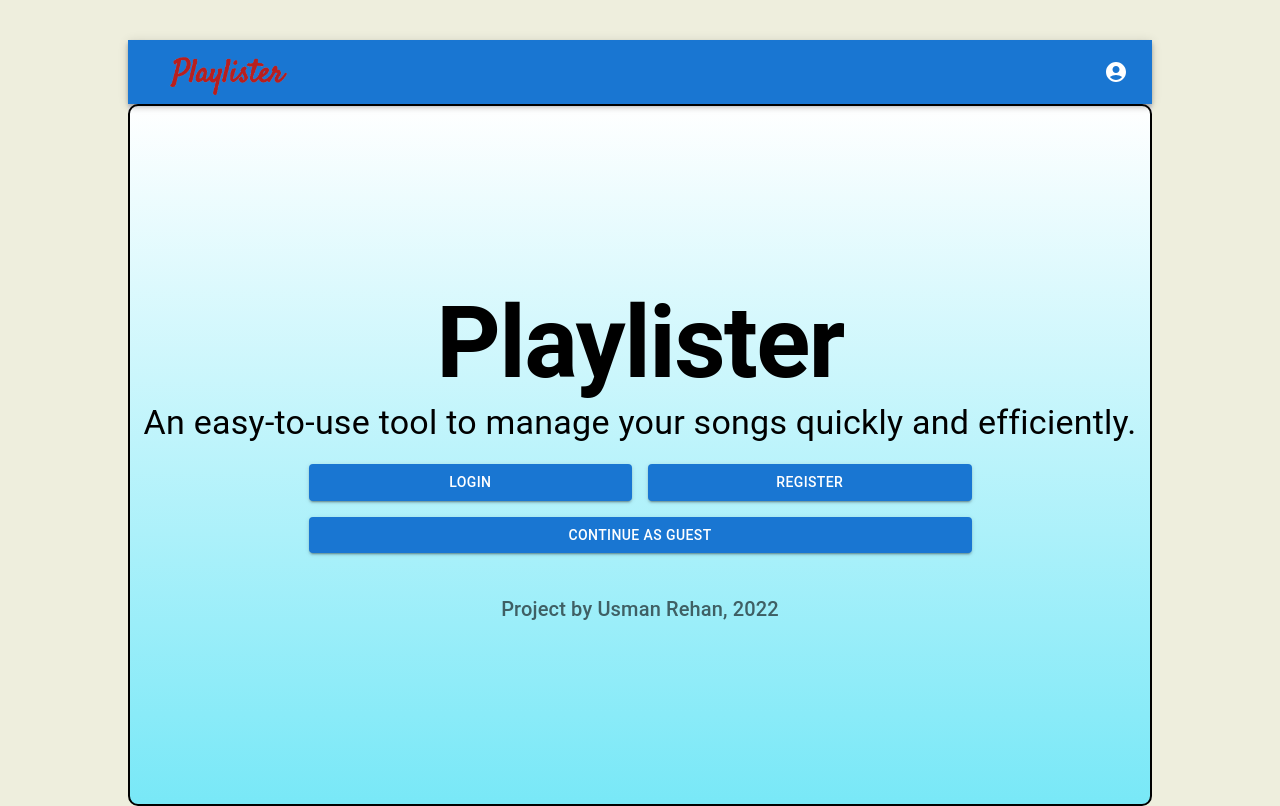
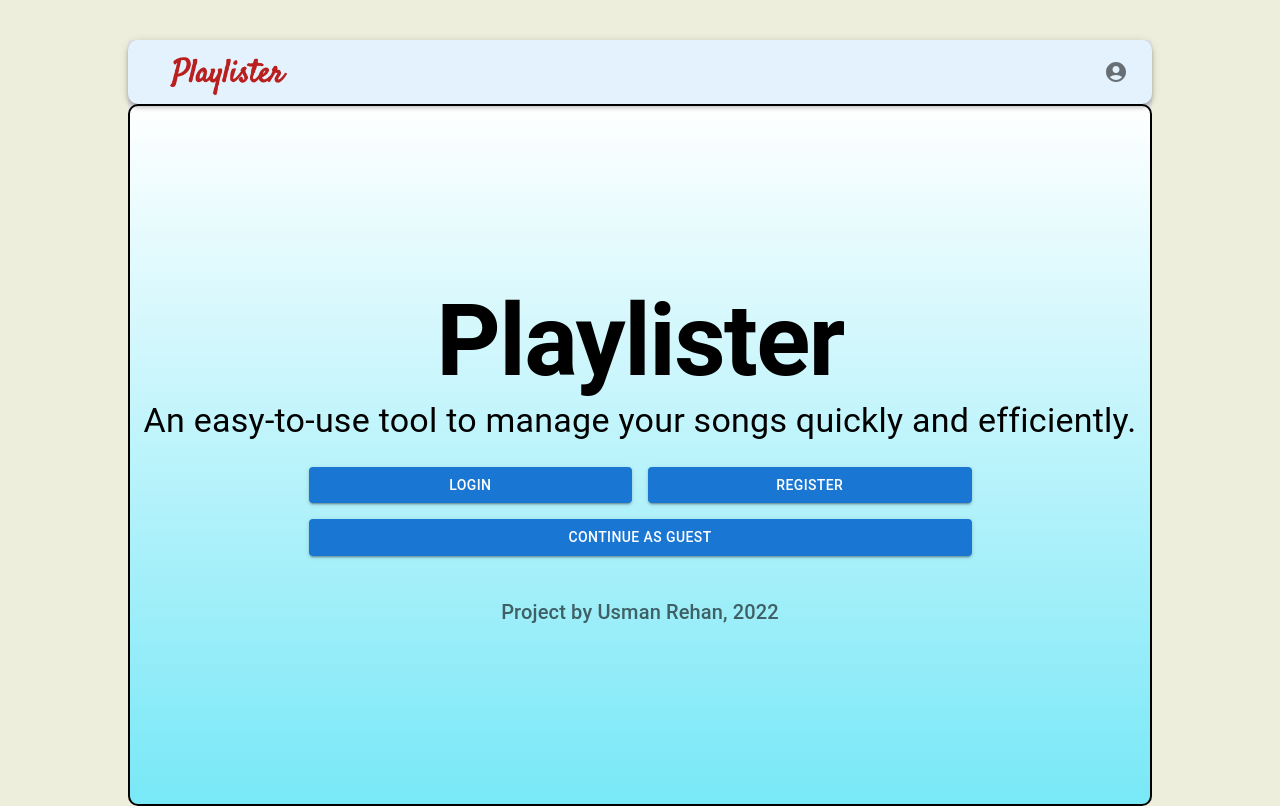
Before and after one commit to Usman54321/Playlister_Final, a React (Create React App) app in the folder client/: page / in a window 1280 px wide. Built offline with nearby package versions, Linux system fonts and the light colour scheme; no server answers; a web font is replaced by a local one.

Commit message:
Updating AppBar color

```diff
--- a/client/src/components/AppBanner.js
+++ b/client/src/components/AppBanner.js
@@ -113,7 +113,10 @@ export default function AppBanner() {
             sx={{ flexGrow: 1 }}
             style={{ display: 'flex', flexDirection: 'column' }}
         >
-            <AppBar position="static">
+            <AppBar
+            position="static"
+            style={{ backgroundColor: '#e3f2fd', borderRadius: '10px 10px 10px 10px' }}
+            >
                 <Toolbar>
                     <img
                         src="/playlister.png"
@@ -133,7 +136,7 @@ export default function AppBanner() {
                             aria-controls={menuId}
                             aria-haspopup="true"
                             onClick={handleProfileMenuOpen}
-                            color="inherit"
+                            color="#b1bfca"
                         >
                             {getAccountMenu(auth.loggedIn)}
                         </IconButton>
--- a/client/src/components/SplashScreen.js
+++ b/client/src/components/SplashScreen.js
@@ -21,7 +21,7 @@ export default function SplashScreen() {
                     {'Playlister'}
                 </Typography>
                 <Typography variant="h4"
-                    style={{ marginBottom: "20px", color: "black" }}>
+                    style={{ marginBottom: "25px", color: "black" }}>
                     {'An easy-to-use tool to manage your songs quickly and efficiently.'}
                 </Typography>
 
@@ -51,6 +51,6 @@ export default function SplashScreen() {
                     </Typography>
                 </Box>
             </Box>
-        </div>
+        </div >
     );
 }
```
